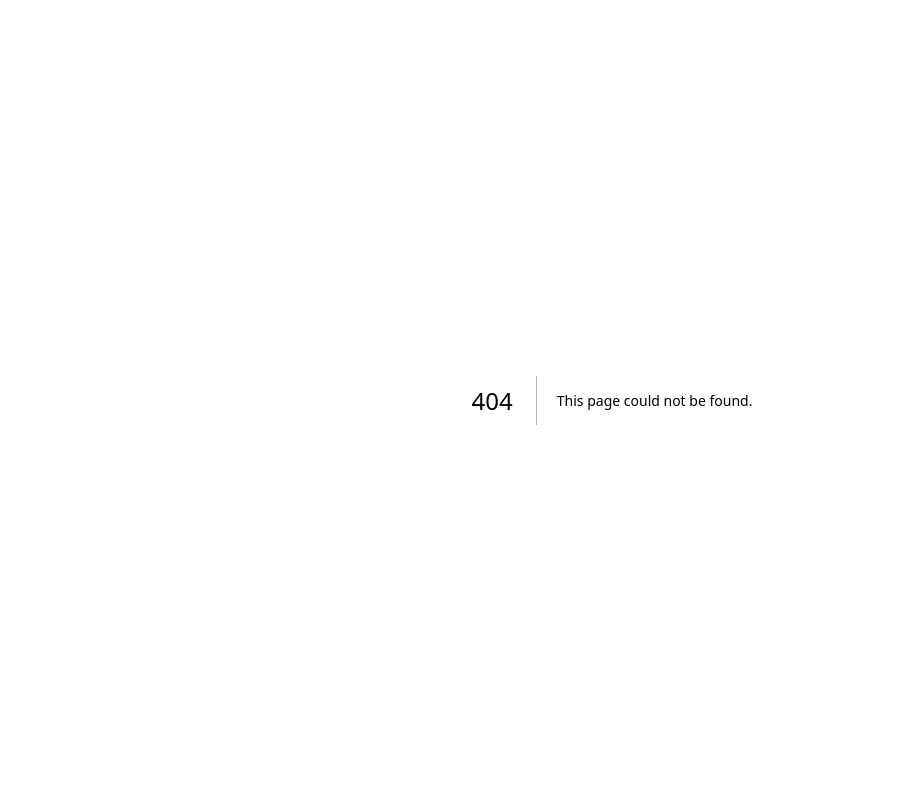
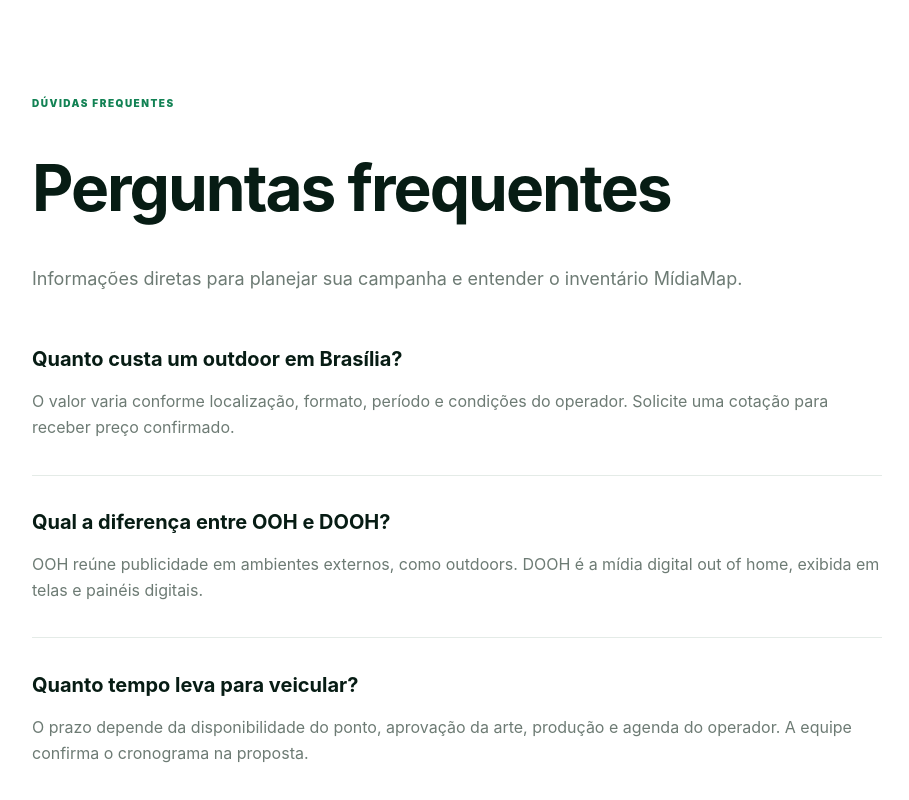
Before and after one commit to studioalfamarketingdigital-dev/midiamap-github-pages, a Next.js app: page /faq in a window 1280 px wide. Before the commit this address had no page. Shown: the top 800 px of the page, without its empty margins (28-937 px from the left). Built offline with nearby package versions, Linux system fonts and the light colour scheme.

Commit message:
feat(midiamap): add SEO pages and content

```diff
--- /dev/null
+++ b/app/faq/page.tsx
@@ -0,0 +1,4 @@
+import type {Metadata} from 'next';import InfoPage from '../../components/InfoPage';
+export const metadata:Metadata={title:'Perguntas frequentes sobre mídia OOH e DOOH',description:'Respostas sobre outdoor, painel LED, DOOH, cotação, inserções e contratação de mídia.',alternates:{canonical:'/faq/'}};
+const items=[['Quanto custa um outdoor em Brasília?','O valor varia conforme localização, formato, período e condições do operador. Solicite uma cotação para receber preço confirmado.'],['Qual a diferença entre OOH e DOOH?','OOH reúne publicidade em ambientes externos, como outdoors. DOOH é a mídia digital out of home, exibida em telas e painéis digitais.'],['Quanto tempo leva para veicular?','O prazo depende da disponibilidade do ponto, aprovação da arte, produção e agenda do operador. A equipe confirma o cronograma na proposta.'],['O que é inserção diária?','É uma exibição individual de um anúncio em um determinado dia. O total depende da grade, duração do vídeo e operação do painel.'],['Preciso ter a arte pronta?','Não necessariamente. Informe essa necessidade no briefing para avaliar produção ou adaptação de material.'],['Como funciona a cotação?','Informe praça, objetivo, formato, período e orçamento. A equipe consulta as condições disponíveis e retorna com uma proposta.'],['Qual é o período mínimo?','Varia por veículo e ponto. Quando conhecido, o período de referência aparece na ficha da mídia.'],['Como medir resultado?','A mensuração depende do formato e dos dados fornecidos pelo operador. Podem ser combinados indicadores de veiculação e estimativas de audiência, sem presumir resultados.']];
+export default function Page(){const ld={'@context':'https://schema.org','@type':'FAQPage',mainEntity:items.map(([q,a])=>({'@type':'Question',name:q,acceptedAnswer:{'@type':'Answer',text:a}}))};return <InfoPage eyebrow="DÚVIDAS FREQUENTES" title="Perguntas frequentes" description="Informações diretas para planejar sua campanha e entender o inventário MídiaMap."><script type="application/ld+json" dangerouslySetInnerHTML={{__html:JSON.stringify(ld)}}/>{items.map(([q,a])=><section key={q} style={{borderBottom:'1px solid #e4ebe7',padding:'18px 0',maxWidth:850}}><h2 style={{fontSize:20}}>{q}</h2><p style={{lineHeight:1.65,color:'#6d7b74'}}>{a}</p></section>)}</InfoPage>}
```
